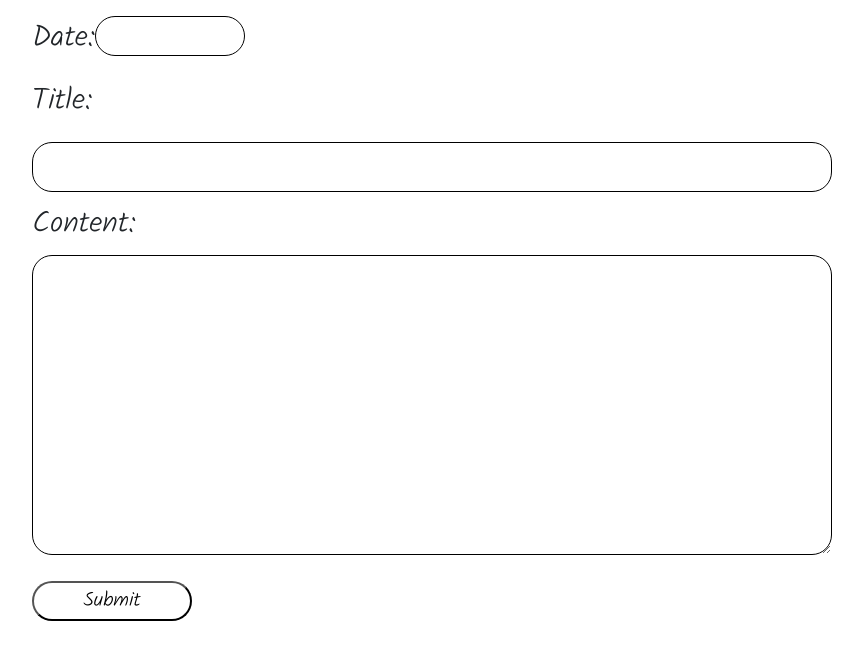
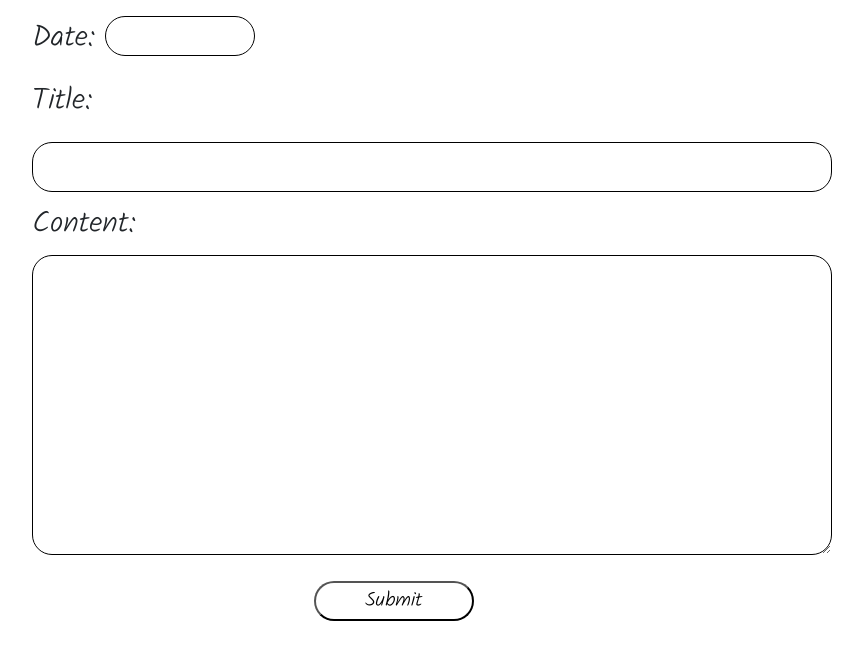
Before and after one commit to doheelee0328/diary, a plain HTML site: page client/diary.html in a window 1280 px wide. Shown: the part 136-796 px from the top of the page, without its empty margins (30-893 px from the left). Drawn offline with nearby package versions, Linux system fonts and the light colour scheme.

Commit message:
add more styles

```diff
--- a/client/diary.css
+++ b/client/diary.css
@@ -76,4 +76,13 @@ form {
 .date-picker {
   display: flex;
   width: 50%;
+  gap: 10px;
 }
+
+.btn-container {
+  display: flex;
+  justify-content: center;
+  align-items: center;
+  width: 60%;
+  gap: 20px;
+}
```
